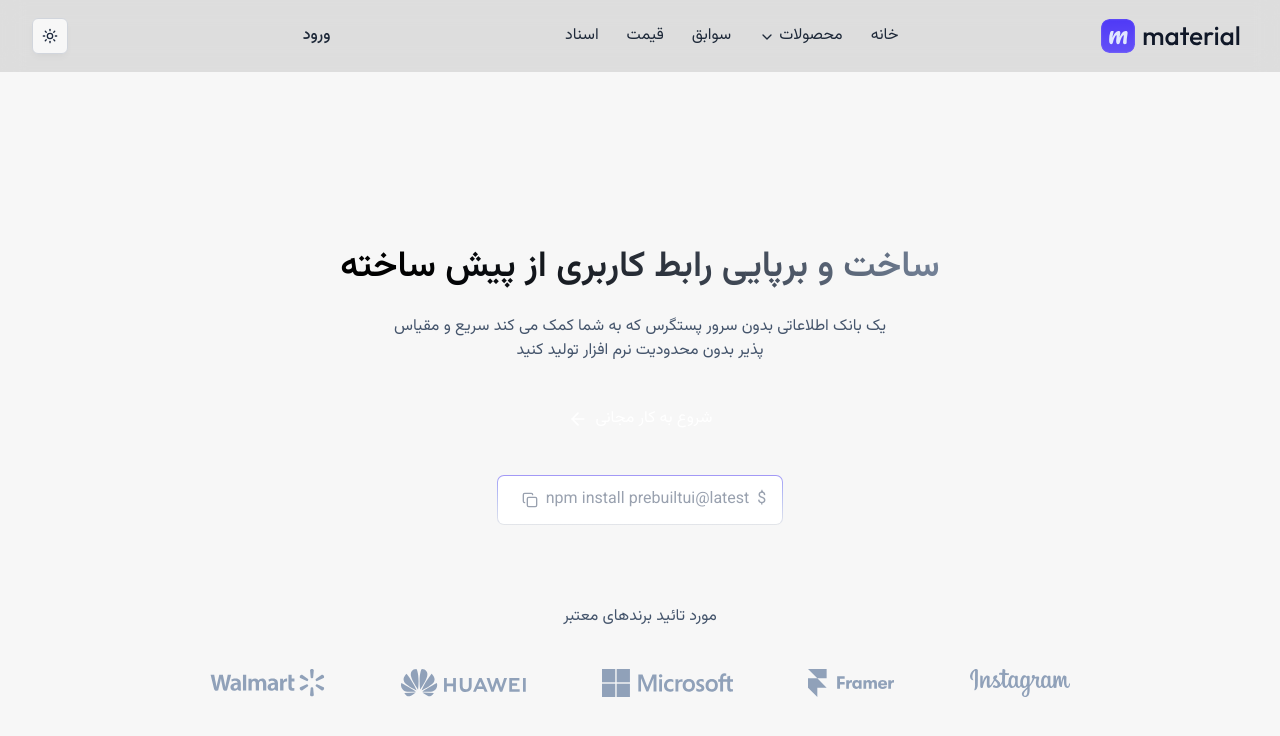
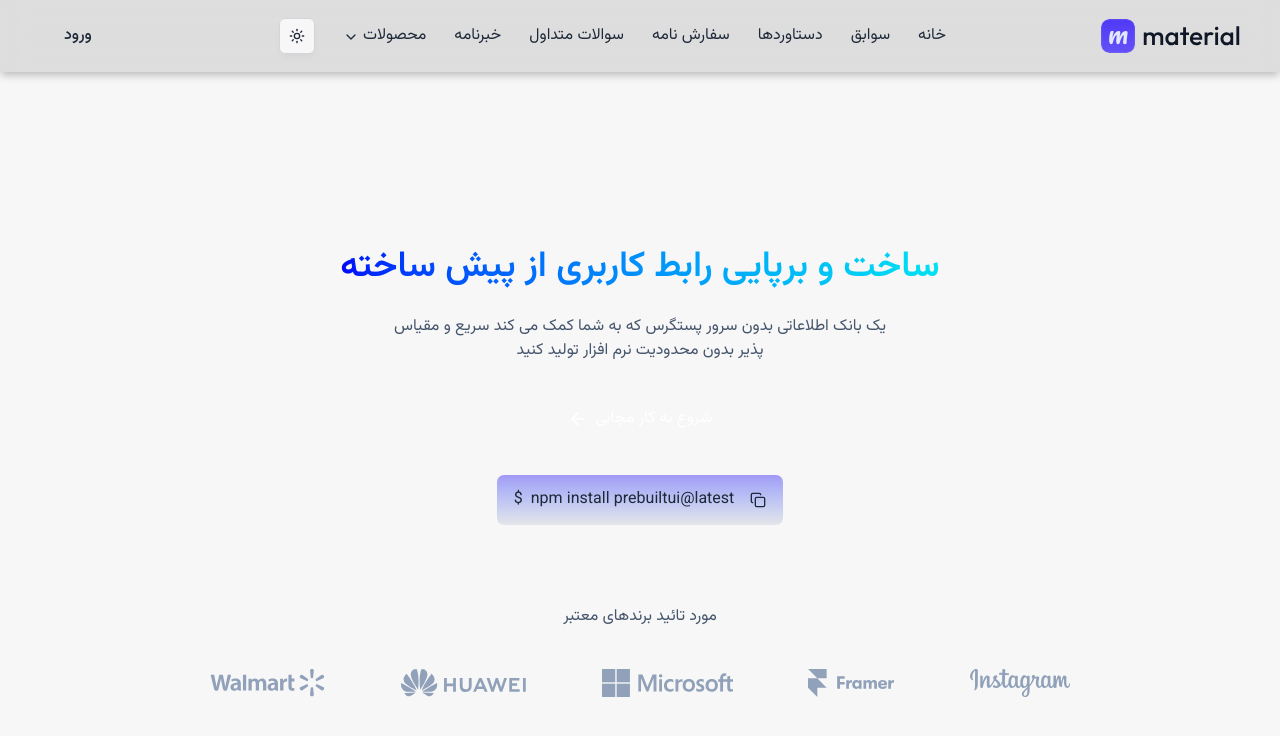
Before and after one commit to shamayel-torabi/react-project, a Next.js app in the folder next-shadcn-rtl/: page / in a window 1280 px wide. Shown: the top 736 px of the page. Built offline with nearby package versions, Linux system fonts and the light colour scheme.

Commit message:
update next-shadcn-rtl

```diff
--- a/next-shadcn-rtl/app/(public-pages)/test/page.tsx
+++ b/next-shadcn-rtl/app/(public-pages)/test/page.tsx
@@ -1,6 +1,8 @@
 
 export default function TestPage() {
   return (
-    <div>page</div>
+    <div className="h-svh flex justify-center items-center">
+      <p>صفحه آزمایشی</p>
+    </div>
   )
 }
--- a/next-shadcn-rtl/app/layout.tsx
+++ b/next-shadcn-rtl/app/layout.tsx
@@ -24,9 +24,14 @@ export default function RootLayout({
   children: React.ReactNode;
 }>) {
   return (
-    <html lang="fa-IR" dir="rtl" className="light">
+    <html lang="fa-IR" dir="rtl" suppressHydrationWarning>
       <body className={`${vazirMatn.className} antialiased h-full`}>
-        <ThemeProvider>
+        <ThemeProvider
+          attribute="class"
+          defaultTheme="system"
+          enableSystem
+          enableColorScheme
+          disableTransitionOnChange>
           <TooltipProvider>
             <LenisScroll />
             {children}
--- a/next-shadcn-rtl/components/navbar.jsx
+++ b/next-shadcn-rtl/components/navbar.jsx
@@ -1,58 +1,68 @@
-'use client';
+"use client";
 
-import { MenuIcon, XIcon, ChevronDown, FileTextIcon, ImageUpIcon, FileVideo, AudioLines, LightbulbIcon } from 'lucide-react';
-import Image from 'next/image';
-import Link from 'next/link';
-import { useState } from 'react';
-import { ThemeToggle } from './theme-toggle';
+import { MenuIcon, XIcon, ChevronDown, FileTextIcon, ImageUpIcon, FileVideo, AudioLines, LightbulbIcon } from "lucide-react";
+import Image from "next/image";
+import Link from "next/link";
+import { useState } from "react";
+import { ThemeToggle } from "./theme-toggle";
 
 export default function Navbar() {
   const [isOpen, setIsOpen] = useState(false);
   const [openDropdown, setOpenDropdown] = useState(null);
 
   const links = [
-        { name: 'خانه', href: '/' },
+    { name: "خانه", href: "#home" },
+    { name: "سوابق", href: "#what_we_do" },
+    { name: "دستاوردها", href: "#last_creation" },
+    { name: "سفارش نامه", href: "#our_testimonial" },
+    { name: "سوالات متداول", href: "#faq" },
+    { name: "خبرنامه", href: "#news_letter" },
     {
-            name: 'محصولات',
+      name: "محصولات",
       subLinks: [
-                { name: 'متن به اسلاید', href: '#products/text-to-slides', icon: FileTextIcon, description: 'تبدیل متن به اسلاید' },
-                { name: 'تصویر به اسلاید', href: '#products/image-to-slides', icon: ImageUpIcon, description: 'تبدیل تصویر به اسلاید' },
-                { name: 'ویدئو به اسلاید', href: '#products/video-to-slides', icon: FileVideo, description: 'تبدیل ویدئو به اسلاید' },
-                { name: 'صدا به اسلاید', href: '#products/audio-to-slides', icon: AudioLines, description: 'تبدیل صدا به اسلاید' },
-                { name: 'ایده به اسلاید', href: '#products/ideas-to-slides', icon: LightbulbIcon, description: 'ایجاد اسلاید از ایده شما' },
+        { name: "متن به اسلاید", href: "#products/text-to-slides", icon: FileTextIcon, description: "تبدیل متن به اسلاید" },
+
+        { name: "تصویر به اسلاید", href: "#products/image-to-slides", icon: ImageUpIcon, description: "تبدیل تصویر به اسلاید" },
+        { name: "ویدئو به اسلاید", href: "#products/video-to-slides", icon: FileVideo, description: "تبدیل ویدئو به اسلاید" },
+        { name: "صدا به اسلاید", href: "#products/audio-to-slides", icon: AudioLines, description: "تبدیل صدا به اسلاید" },
+        { name: "ایده به اسلاید", href: "#products/ideas-to-slides", icon: LightbulbIcon, description: "ایجاد اسلاید از ایده شما" },
       ],
     },
-        { name: 'سوابق', href: '#stories' },
-        { name: 'قیمت', href: '#pricing' },
-        { name: 'اسناد', href: '#docs' },
   ];
 
   return (
-        <header>
-            <nav className='sticky top-0 z-50 flex w-full items-center justify-between dark:bg-white/10 bg-black/10 px-4 py-3.5 backdrop-blur-md md:px-16 lg:px-8'>
+    <header className="shadow-2xl">
+      <nav className="sticky top-0 z-50 flex w-full items-center justify-between dark:bg-white/10 bg-black/10 px-4 py-3.5 backdrop-blur-md md:px-16 lg:px-8">
         <Link href="/">
-                    <Image src='/assets/logo.svg' alt='logo' className='h-8.5 w-auto' width={205} height={48} />
+          <Image src="/assets/logo.svg" alt="logo" className="h-8.5 w-auto" width={205} height={48} />
         </Link>
 
-                <div className='hidden items-center space-x-7 text-gray-800 dark:text-gray-200 md:flex'>
-                    {links.map((link) => link.subLinks ? (
-                        <div key={link.name} className='group relative' onMouseEnter={() => setOpenDropdown(link.name)} onMouseLeave={() => setOpenDropdown(null)}>
-                            <div className='flex cursor-pointer items-center gap-1 hover:opacity-60'>
+        <div className="hidden items-center space-x-7 text-gray-800 dark:text-gray-200 md:flex">
+          {links.map((link) =>
+            link.subLinks ? (
+              <div key={link.name} className="group relative" onMouseEnter={() => setOpenDropdown(link.name)} onMouseLeave={() => setOpenDropdown(null)}>
+                <div className="flex cursor-pointer items-center gap-1 hover:opacity-60">
                   {link.name}
-                                <ChevronDown className={`mt-px size-4 transition-transform duration-200 ${openDropdown === link.name ? 'rotate-180' : ''}`} />
+                  <ChevronDown className={`mt-px size-4 transition-transform duration-200 ${openDropdown === link.name ? "rotate-180" : ""}`} />
                 </div>
 
-                            <div className={`absolute top-6  inset-x-auto z-40 w-lg rounded-md border border-gray-100 text-gray-800 dark:text-gray-200 bg-gray-100 dark:bg-gray-900 p-3 shadow-lg transition-all duration-200 ease-in-out ${openDropdown === link.name ? 'visible translate-y-0 opacity-100' : 'invisible -translate-y-2 opacity-0'}`}>
+                <div
+                  className={`absolute top-6  inset-x-auto z-40 w-lg rounded-md border border-gray-100 text-gray-800 dark:text-gray-200 bg-gray-100 dark:bg-gray-900 p-3 shadow-lg transition-all duration-200 ease-in-out ${openDropdown === link.name ? "visible translate-y-0 opacity-100" : "invisible -translate-y-2 opacity-0"}`}
+                >
                   <p>کاوش در ابزار هوش مصنوعی</p>
-                                <div className='mt-3 grid grid-cols-2 gap-2'>
+                  <div className="mt-3 grid grid-cols-2 gap-2">
                     {link.subLinks.map((sub) => (
-                                        <Link href={sub.href} key={sub.name} className='group/link flex items-center gap-2 rounded-md p-2 transition hover:opacity-60 dark:hover:bg-gray-700'>
-                                            <div className='w-max gap-1 rounded-md btn p-2'>
-                                                <sub.icon className='size-4.5 text-gray-900 transition duration-300 group-hover/link:scale-110' />
+                      <Link
+                        href={sub.href}
+                        key={sub.name}
+                        className="group/link flex items-center gap-2 rounded-md p-2 transition hover:opacity-60 dark:hover:bg-gray-700"
+                      >
+                        <div className="w-max gap-1 rounded-md btn p-2">
+                          <sub.icon className="size-4.5 text-gray-900 transition duration-300 group-hover/link:scale-110" />
                         </div>
                         <div>
-                                                <p className='font-medium'>{sub.name}</p>
-                                                <p className='font-light text-gray-500'>{sub.description}</p>
+                          <p className="font-medium">{sub.name}</p>
+                          <p className="font-light text-gray-500">{sub.description}</p>
                         </div>
                       </Link>
                     ))}
@@ -60,35 +70,47 @@ export default function Navbar() {
                 </div>
               </div>
             ) : (
-                        <Link key={link.name} href={link.href} className='transition hover:opacity-60'>
+              <Link key={link.name} href={link.href} className="transition hover:opacity-60">
                 {link.name}
               </Link>
-                    ))}
+            ),
+          )}
+          <ThemeToggle />
+        </div>
+        <div className="hidden md:flex md:items-center">
+          <Link href="/login" className="rounded-full btn px-8 py-2.5 font-medium text-gray-800 dark:text-gray-200 transition hover:opacity-60">
+            ورود
+          </Link>
         </div>
 
-                <Link href='/login' className='hidden rounded-full btn px-8 py-2.5 font-medium text-gray-800 dark:text-gray-200 transition hover:opacity-60 md:inline-block'>
-                    ورود
-                </Link>
-                <ThemeToggle/>
-
-                <button onClick={() => setIsOpen(true)} className='transition active:scale-90 md:hidden'>
-                    <MenuIcon className='size-6.5' />
+        <button onClick={() => setIsOpen(true)} className="transition active:scale-90 md:hidden">
+          <MenuIcon className="size-6.5" />
         </button>
       </nav>
 
-            <div className={`fixed inset-0 z-50 flex flex-col items-center justify-center gap-6 bg-white/20 dark:bg-black/20 text-lg font-medium backdrop-blur-2xl transition duration-300 md:hidden ${isOpen ? 'translate-x-0' : '-translate-x-full'}`}>
+      <div
+        className={`fixed inset-0 z-50 flex flex-col items-center justify-center gap-6 bg-white/20 dark:bg-black/20 text-lg font-medium backdrop-blur-2xl transition duration-300 md:hidden ${isOpen ? "translate-x-0" : "-translate-x-full"}`}
+      >
         {links.map((link) => (
-                    <div key={link.name} className='text-center'>
+          <div key={link.name} className="text-center">
             {link.subLinks ? (
               <>
-                                <button onClick={() => setOpenDropdown(openDropdown === link.name ? null : link.name)} className='flex items-center justify-center gap-1 text-gray-800 dark:bg-gray-200 hover:opacity-60'>
+                <button
+                  onClick={() => setOpenDropdown(openDropdown === link.name ? null : link.name)}
+                  className="flex items-center justify-center gap-1 text-gray-800 dark:bg-gray-200 hover:opacity-60"
+                >
                   {link.name}
-                                    <ChevronDown className={`size-4 transition-transform ${openDropdown === link.name ? 'rotate-180' : ''}`} />
+                  <ChevronDown className={`size-4 transition-transform ${openDropdown === link.name ? "rotate-180" : ""}`} />
                 </button>
                 {openDropdown === link.name && (
-                                    <div className='mt-2 flex flex-col gap-2 text-left text-sm'>
+                  <div className="mt-2 flex flex-col gap-2 text-left text-sm">
                     {link.subLinks.map((sub) => (
-                                            <Link key={sub.name} href={sub.href} className='block text-gray-800 dark:text-gray-200  transition hover:opacity-60' onClick={() => setIsOpen(false)}>
+                      <Link
+                        key={sub.name}
+                        href={sub.href}
+                        className="block text-gray-800 dark:text-gray-200  transition hover:opacity-60"
+                        onClick={() => setIsOpen(false)}
+                      >
                         {sub.name}
                       </Link>
                     ))}
@@ -96,18 +118,22 @@ export default function Navbar() {
                 )}
               </>
             ) : (
-                            <Link href={link.href} className='block text-gray-800 dark:text-gray-200 transition hover:opacity-60' onClick={() => setIsOpen(false)}>
+              <Link href={link.href} className="block text-gray-800 dark:text-gray-200 transition hover:opacity-60" onClick={() => setIsOpen(false)}>
                 {link.name}
               </Link>
             )}
           </div>
         ))}
 
-                <Link href='#!' className='rounded-full btn px-8 py-2.5 font-medium text-gray-800 dark:text-gray-200 transition hover:opacity-60' onClick={() => setIsOpen(false)}>
+        <Link
+          href="#!"
+          className="rounded-full btn px-8 py-2.5 font-medium text-gray-800 dark:text-gray-200 transition hover:opacity-60"
+          onClick={() => setIsOpen(false)}
+        >
           ثبت نام
         </Link>
 
-                <button onClick={() => setIsOpen(false)} className='rounded-md btn p-2 text-gray-800 dark:text-gray-200 ring-white active:ring-2'>
+        <button onClick={() => setIsOpen(false)} className="rounded-md btn p-2 text-gray-800 dark:text-gray-200 ring-white active:ring-2">
           <XIcon />
         </button>
       </div>
--- a/next-shadcn-rtl/components/section-title.jsx
+++ /dev/null
@@ -1,8 +0,0 @@
-export default function SectionTitle({ title, subtitle }) {
-    return (
-        <div className='flex flex-col items-center justify-center'>
-            <h3 className='text-center text-[32px] font-semibold'>{title}</h3>
-            <p className='mt-3 max-w-xs text-center text-gray-500 md:max-w-lg'>{subtitle}</p>
-        </div>
-    );
-}
--- a/next-shadcn-rtl/components/sections/faq-section.jsx
+++ b/next-shadcn-rtl/components/sections/faq-section.jsx
@@ -1,6 +1,6 @@
 'use client';
 
-import SectionTitle from '@/components/section-title';
+import SectionTitle from './section-title';
 import { MinusIcon, PlusIcon } from 'lucide-react';
 import { useState } from 'react';
 
@@ -34,16 +34,16 @@ export default function FaqSection() {
     ];
 
     return (
-        <section className='flex flex-col items-center justify-center mt-40'>
-            <SectionTitle title="FAQ's" subtitle="Looking for answers to your frequently asked questions? Check out our FAQ's section below to find." />
+        <section id="faq" className='h-svh flex flex-col items-center justify-center pt-16'>
+            <SectionTitle title="سوالات متداول" subtitle="دنبال سوالات خود اینجا باش ؟ بخش سوالات زیر و پاسخ آن را در ذیل پیدا کن." />
             <div className='mx-auto mt-12 w-full max-w-xl'>
                 {data.map((item, index) => (
-                    <div key={index} className='flex flex-col border-b border-gray-200 dark:border-gray-800 bg-gray-50 dark:bg-gray-800'>
+                    <div key={index} className='flex flex-col border-b border-gray-300 dark:border-gray-700 bg-gray-100 dark:bg-gray-800 px-4'>
                         <h3 className='flex cursor-pointer items-start justify-between gap-4 py-4 font-medium' onClick={() => setIsOpen(isOpen === index ? null : index)}>
                             {item.question}
-                            {isOpen === index ? <MinusIcon className='size-5 text-gray-500 dark:text-gray-100' /> : <PlusIcon className='size-5 text-gray-500' />}
+                            {isOpen === index ? <MinusIcon className='size-5 text-gray-500' /> : <PlusIcon className='size-5 text-gray-500' />}
                         </h3>
-                        <p className={`pb-4 text-sm/6 text-gray-500 dark:text-gray-100 ${isOpen === index ? 'block' : 'hidden'}`}>{item.answer}</p>
+                        <p className={`pb-4 text-sm/6 text-gray-500 ${isOpen === index ? 'block' : 'hidden'}`}>{item.answer}</p>
                     </div>
                 ))}
             </div>
--- a/next-shadcn-rtl/components/sections/hero-section.jsx
+++ b/next-shadcn-rtl/components/sections/hero-section.jsx
@@ -1,19 +1,19 @@
-'use client';
+"use client";
 
 import { ArrowLeftIcon, CheckIcon, CopyIcon } from "lucide-react";
 import { useState } from "react";
 
 export default function HeroSection() {
-    const installCommand = 'npm install prebuiltui@latest';
+  const installCommand = "npm install prebuiltui@latest";
   const [isCopied, setIsCopied] = useState(false);
 
   const logos = [
-        '/companies-logo/instagram.svg',
-        '/companies-logo/framer.svg',
-        '/companies-logo/microsoft.svg',
-        '/companies-logo/huawei.svg',
-        '/companies-logo/walmart.svg',
-    ]
+    "/companies-logo/instagram.svg",
+    "/companies-logo/framer.svg",
+    "/companies-logo/microsoft.svg",
+    "/companies-logo/huawei.svg",
+    "/companies-logo/walmart.svg",
+  ];
 
   const handleCopy = () => {
     setIsCopied(true);
@@ -21,38 +21,37 @@ export default function HeroSection() {
     setTimeout(() => {
       setIsCopied(false);
     }, 3000);
-    }
+  };
 
   return (
-        <section className="flex flex-col items-center justify-center relative h-svh overflow-hidden">
-
-            <h1
-                className="text-2xl md:text-4xl/18 text-center font-semibold max-w-2xl bg-gradient-to-r from-black dark:from-[#1359c9] to-[#748298] dark:to-white text-transparent bg-clip-text">
+    <section id="home" className="flex flex-col items-center justify-center relative h-svh overflow-hidden">
+      <h1 className="text-2xl md:text-4xl/18 text-center font-semibold max-w-2xl bg-linear-to-r from-[#0601fa] to-[#05e2f1] text-transparent bg-clip-text">
         ساخت و برپایی رابط کاربری از پیش ساخته
       </h1>
       <p className="text-slate-600 dark:text-slate-100 md:text-base max-md:px-2 text-center max-w-lg mt-3">
         یک بانک اطلاعاتی بدون سرور پستگرس که به شما کمک می کند سریع و مقیاس پذیر بدون محدودیت نرم افزار تولید کنید
       </p>
 
-            <button
-                className="flex items-center gap-2 btn hover:opacity-90 text-white px-8 py-3 mt-8 rounded-full transition">
+      <button className="flex items-center gap-2 btn hover:opacity-90 text-white px-8 py-3 mt-8 rounded-full transition">
         <span>شروع به کار مجانی</span>
-                <ArrowLeftIcon className='size-5' />
+        <ArrowLeftIcon className="size-5" />
       </button>
 
-            <div className="text-gray-400 dark:text-gray-800 bg-linear-to-b from-indigo-600/50 to-gray-300/50 p-px rounded-[7px] mt-8">
-                <div className="flex items-center gap-2 bg-white rounded-md px-4 py-3">
-                    $ <span>{installCommand}</span>
+      <div className="text-gray-800 dark:text-gray-200 bg-linear-to-b from-indigo-600/50 to-gray-300/50 p-px rounded-[7px] mt-8">
+        <div className="flex items-center gap-2 rounded-md px-4 py-3">
           <button onClick={handleCopy} className="cursor-pointer ml-2">
-                        {isCopied ? <CheckIcon className='size-4' /> : <CopyIcon className='size-4' />}
+            {isCopied ? <CheckIcon className="size-4" /> : <CopyIcon className="size-4" />}
           </button>
+          <span>{installCommand}</span> $
         </div>
       </div>
       <p className="py-6 text-slate-600 dark:text-slate-200 mt-14">مورد تائید برندهای معتبر </p>
 
       <div className="flex flex-wrap justify-around max-sm:justify-center gap-10 max-w-4xl w-full mx-auto py-4" id="logo-container">
-                {logos.map((logo, index) => <img key={index} src={logo} alt="logo" className="h-7 w-auto max-w-xs" />)}
+        {logos.map((logo, index) => (
+          <img key={index} src={logo} alt="logo" className="h-7 w-auto max-w-xs" />
+        ))}
       </div>
-        </section >
+    </section>
   );
 }
--- a/next-shadcn-rtl/components/sections/our-latest-creations.jsx
+++ b/next-shadcn-rtl/components/sections/our-latest-creations.jsx
@@ -1,4 +1,4 @@
-import SectionTitle from "@/components/section-title";
+import SectionTitle from "./section-title";
 
 export default function OurLatestCreations() {
 
@@ -20,8 +20,8 @@ export default function OurLatestCreations() {
         },
     ];
     return (
-        <section className="flex flex-col items-center justify-center mt-40">
-            <SectionTitle title="Our Latest Creations" subtitle="A visual collection of our most recent works - each piece crafted with intention, emotion, and style." />
+        <section id="last_creation" className="min-h-svh flex flex-col items-center justify-center">
+            <SectionTitle title="آخرین دستاوردهای ما" subtitle="مجموعه ای از آخرین دستاوردهای ما -  هر بخش با ظرافت احساس و دقت ساخته شده است." />
             <div className="flex flex-wrap items-center justify-center gap-10 mt-16">
                 {data.map((item, index) => (
                     <div key={index} className="max-w-80 hover:-translate-y-0.5 transition duration-300">
--- a/next-shadcn-rtl/components/sections/our-testimonials-section.jsx
+++ b/next-shadcn-rtl/components/sections/our-testimonials-section.jsx
@@ -1,4 +1,4 @@
-import SectionTitle from '@/components/section-title';
+import SectionTitle from './section-title';
 import { StarIcon } from 'lucide-react';
 
 export default function OurTestimonialSection() {
@@ -48,8 +48,8 @@ export default function OurTestimonialSection() {
     ];
 
     return (
-        <section className='flex flex-col items-center justify-center mt-40'>
-            <SectionTitle title='Our Testimonials' subtitle='Hear from our satisfied customers about the benefits of using SlideX. We love hearing from our customers.' />
+        <section id="our_testimonial" className='min-h-svh flex flex-col items-center justify-center'>
+            <SectionTitle title='سفارشنامه' subtitle='Hear from our satisfied customers about the benefits of using SlideX. We love hearing from our customers.' />
 
             <div className='mt-12 grid grid-cols-1 gap-6 md:grid-cols-2 lg:grid-cols-3'>
                 {data.map((item, index) => (
--- /dev/null
+++ b/next-shadcn-rtl/components/sections/section-title.jsx
@@ -0,0 +1,8 @@
+export default function SectionTitle({ title, subtitle }) {
+    return (
+        <div className='flex flex-col items-center justify-center m-4'>
+            <h3 className='text-center text-[48px] font-semibold bg-linear-to-r from-[#0601fa] to-[#05e2f1] text-transparent bg-clip-text'>{title}</h3>
+            <p className='mt-3 max-w-xs text-center text-gray-500 md:max-w-lg'>{subtitle}</p>
+        </div>
+    );
+}
--- a/next-shadcn-rtl/package.json
+++ b/next-shadcn-rtl/package.json
@@ -32,7 +32,7 @@
     "framer-motion": "^12.34.3",
     "lenis": "^1.3.17",
     "lucide-react": "^0.563.0",
-    "next-auth": "^5.0.0-beta.30",
+    "next-auth": "^5.0.0-beta.32",
     "next-themes": "^0.4.6",
     "radix-ui": "^1.4.3",
     "next": "16.3.4",
```
Also changed, not shown: next-shadcn-rtl/components/sections/newsletter.jsx (+15 -16 lines), next-shadcn-rtl/components/sections/what-we-do-section.jsx (+36 -23 lines), 1 other file (tests, documents, lock files or other folders). Lines whose indentation alone changed are shown as unchanged.
